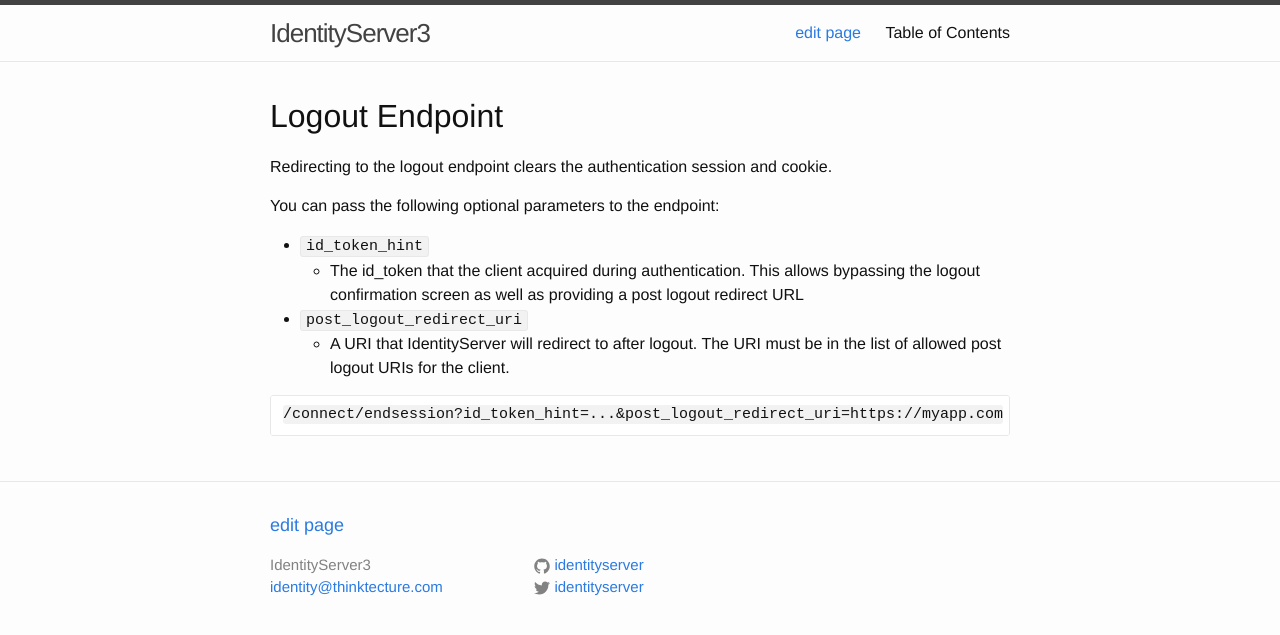
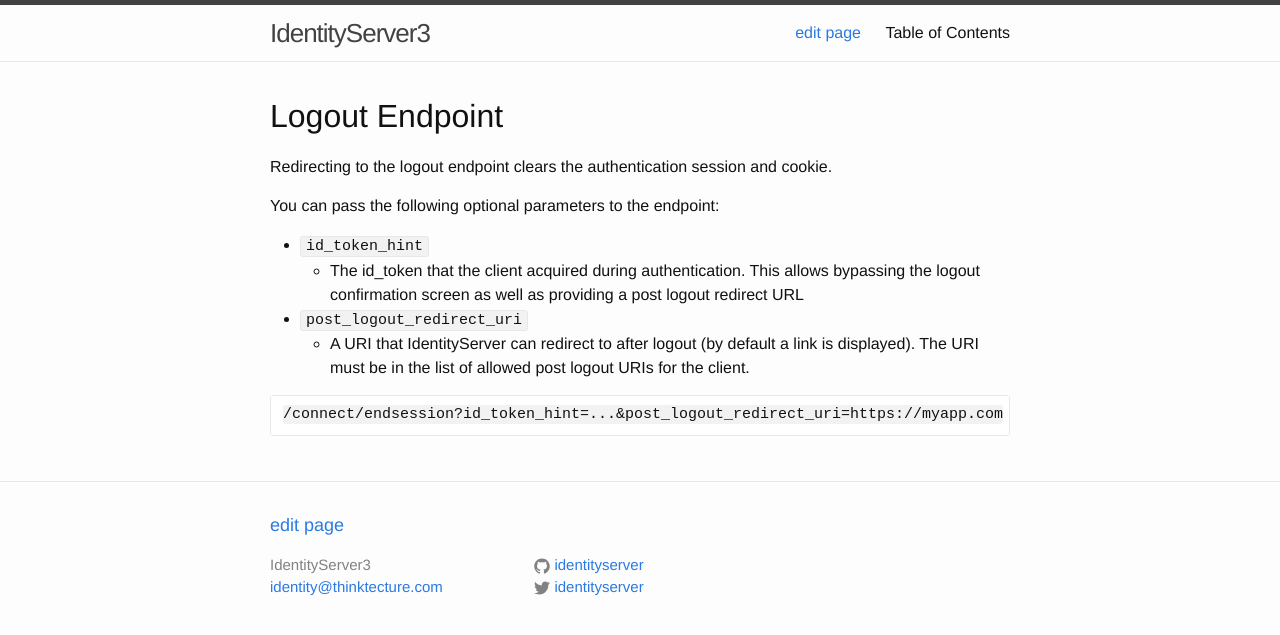
Before and after one commit to IdentityServer/Documentation, a Jekyll site: the page built from docs/endpoints/endSession.md, in a window 1280 px wide. Shown: the top 635 px of the page. Built offline with Jekyll 4.4.1, drawn with Linux system fonts in a browser that asks for light colours; Markdown is read by kramdown in place of the engine named in the settings.

Commit message:
Update endSession.md

````diff
--- a/docs/endpoints/endSession.md
+++ b/docs/endpoints/endSession.md
@@ -12,7 +12,7 @@
     * The id_token that the client acquired during authentication.
      This allows bypassing the logout confirmation screen as well as providing a post logout redirect URL
 * `post_logout_redirect_uri`
-    * A URI that IdentityServer will redirect to after logout. The URI must be in the list of allowed post logout URIs for the client.
+    * A URI that IdentityServer can redirect to after logout (by default a link is displayed). The URI must be in the list of allowed post logout URIs for the client.
 
 
 ```
````
